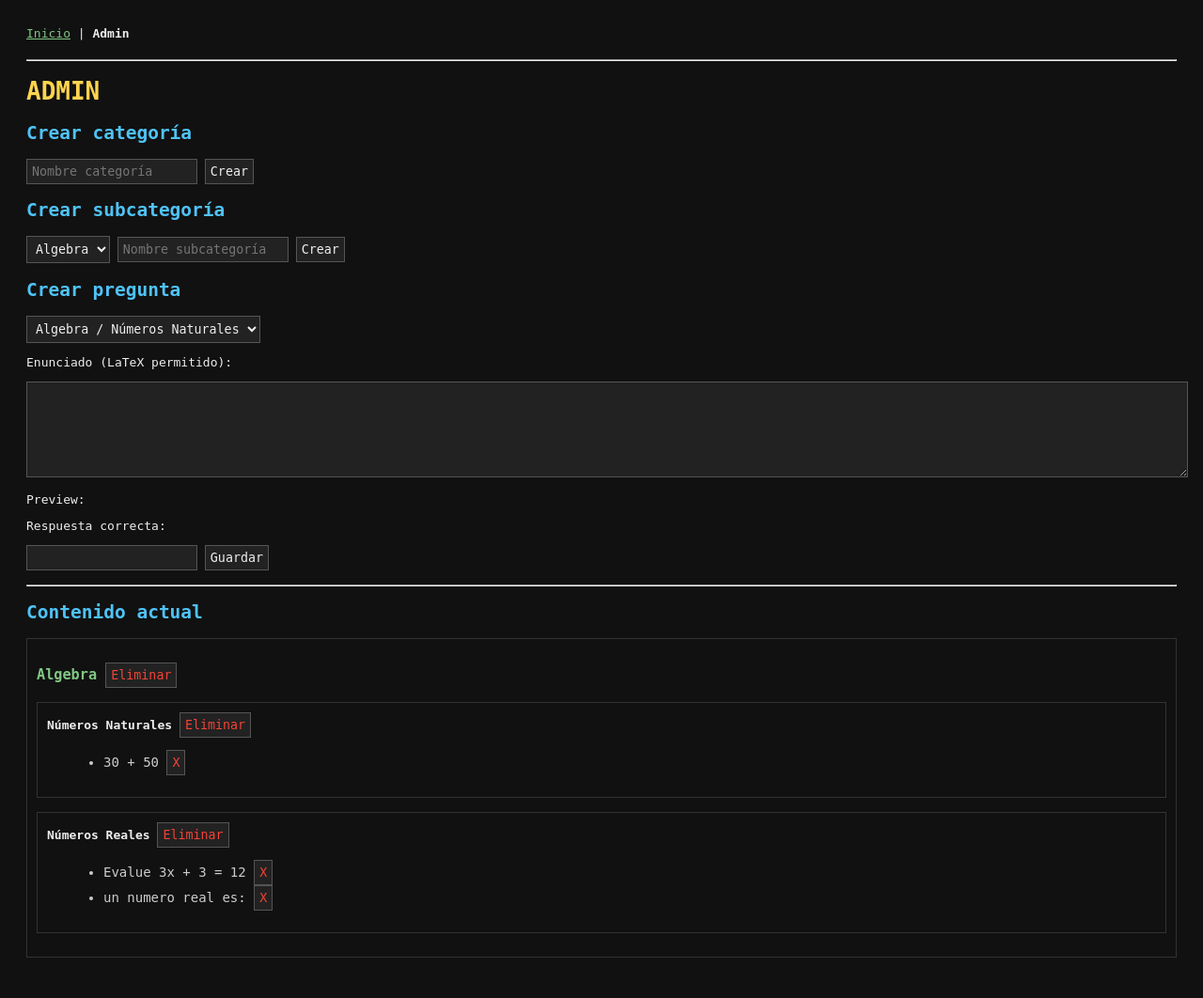
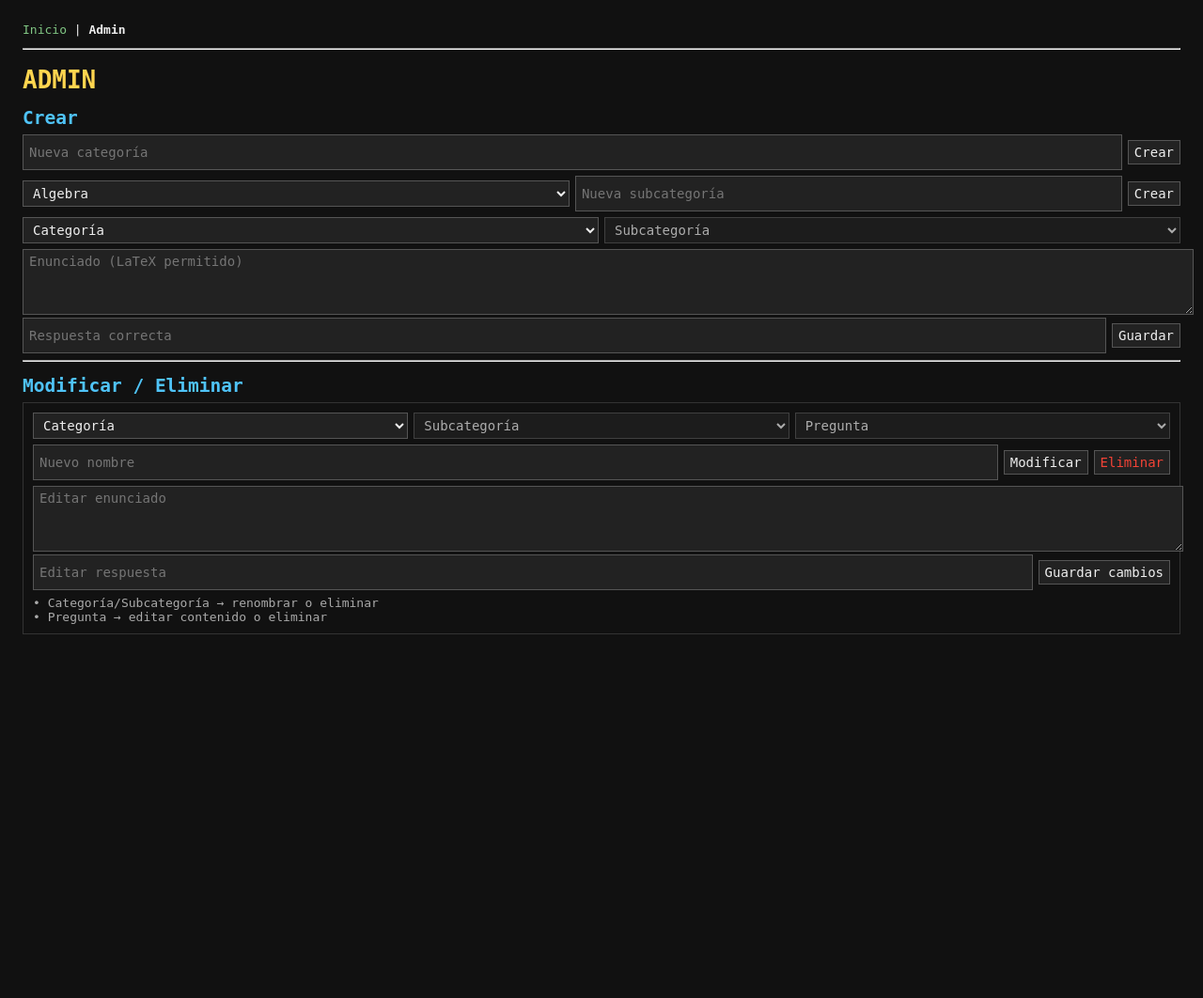
Before and after one commit to Eulalawrence19/sciences-trainer, a FastAPI app: page /admin in a window 1280 px wide. Shown: the whole page at 94% size. After the commit the page ends 675 px from the top, so only its background shows below. Run offline with FastAPI, Linux system fonts and the light colour scheme; data comes from the database, SQL or seed files in the repository.

Commit message:
Update templates and logic

```diff
--- a/app/main.py
+++ b/app/main.py
@@ -13,7 +13,10 @@ from app.crud import (
     get_question,
     delete_category,
     delete_subcategory,
-    delete_question
+    delete_question,
+    update_category,
+    update_subcategory,
+    update_question
 )
 from app.engine import evaluate_answer
 
@@ -22,7 +25,7 @@ app = FastAPI(title="Sciences Trainer")
 templates = Jinja2Templates(directory="app/templates")
 
 # =====================================================
-# SESIÓN (single-user, pedagógica)
+# SESIÓN (single-user, simple)
 # =====================================================
 SESSION = {}
 
@@ -107,6 +110,32 @@ def admin_delete_question(question_id: int = Form(...)):
     delete_question(question_id)
     return RedirectResponse("/admin", status_code=303)
 
+@app.post("/admin/category/update")
+def admin_update_category(
+    category_id: int = Form(...),
+    name: str = Form(...)
+):
+    update_category(category_id, name)
+    return RedirectResponse("/admin", status_code=303)
+
+
+@app.post("/admin/subcategory/update")
+def admin_update_subcategory(
+    subcategory_id: int = Form(...),
+    name: str = Form(...)
+):
+    update_subcategory(subcategory_id, name)
+    return RedirectResponse("/admin", status_code=303)
+
+
+@app.post("/admin/question/update")
+def admin_update_question(
+    question_id: int = Form(...),
+    statement: str = Form(...),
+    answer: str = Form(...)
+):
+    update_question(question_id, statement, answer)
+    return RedirectResponse("/admin", status_code=303)
 
 # =====================================================
 # PLAY — INICIO
@@ -120,7 +149,6 @@ def play_start(
     all_questions: int | None = Form(None),
     exam: int | None = Form(None)
 ):
-    # seleccionar preguntas
     if all_questions:
         questions = get_random_questions(subcategory_id, None)
     else:
@@ -129,7 +157,6 @@ def play_start(
     if not questions:
         return RedirectResponse("/", status_code=303)
 
-    # inicializar sesión
     SESSION.clear()
     SESSION.update({
         "queue": [q.id for q in questions],
@@ -160,7 +187,7 @@ def play_start(
 
 
 # =====================================================
-# PLAY — RESPUESTA
+# PLAY — RESPUESTA NORMAL
 # =====================================================
 @app.post("/play/answer", response_class=HTMLResponse)
 def play_answer(
@@ -172,29 +199,9 @@ def play_answer(
     elapsed = time.time() - SESSION["start_time"]
     remaining = int(SESSION["time_limit"] - elapsed)
 
-    # ⛔ FIN POR TIEMPO
+    # ⛔ si el tiempo ya acabó, mostrar resumen
     if remaining <= 0:
-        correct = 0
-        if SESSION["mode"] == "exam":
-            for a in SESSION["answers"]:
-                r = evaluate_answer(a["question_id"], a["user_answer"])
-                if r["correct"]:
-                    correct += 1
-        else:
-            correct = SESSION["correct"]
-
-        return templates.TemplateResponse(
-            "play.html",
-            {
-                "request": request,
-                "summary": {
-                    "attempts": SESSION["current"],
-                    "correct": correct,
-                    "timeout": True
-                },
-                "training": False
-            }
-        )
+        return play_timeout(request)
 
     # guardar respuesta
     SESSION["answers"].append({
@@ -204,7 +211,6 @@ def play_answer(
 
     result = None
 
-    # evaluar SOLO en entrenamiento
     if SESSION["mode"] == "training":
         result = evaluate_answer(question_id, user_answer)
         if result["correct"]:
@@ -212,28 +218,9 @@ def play_answer(
 
     SESSION["current"] += 1
 
-    # ⛔ FIN POR NÚMERO DE PREGUNTAS
+    # ⛔ fin por preguntas
     if SESSION["current"] >= len(SESSION["queue"]):
-        correct = 0
-        if SESSION["mode"] == "exam":
-            for a in SESSION["answers"]:
-                r = evaluate_answer(a["question_id"], a["user_answer"])
-                if r["correct"]:
-                    correct += 1
-        else:
-            correct = SESSION["correct"]
-
-        return templates.TemplateResponse(
-            "play.html",
-            {
-                "request": request,
-                "summary": {
-                    "attempts": len(SESSION["queue"]),
-                    "correct": correct
-                },
-                "training": False
-            }
-        )
+        return play_timeout(request)
 
     # siguiente pregunta
     next_q_id = SESSION["queue"][SESSION["current"]]
@@ -254,7 +241,34 @@ def play_answer(
     if result:
         context["result"] = result
 
+    return templates.TemplateResponse("play.html", context)
+
+
+# =====================================================
+# PLAY — TIMEOUT / FIN
+# =====================================================
+@app.post("/play/timeout", response_class=HTMLResponse)
+def play_timeout(request: Request):
+    attempts = SESSION.get("current", 0)
+
+    if SESSION.get("mode") == "exam":
+        correct = 0
+        for a in SESSION.get("answers", []):
+            r = evaluate_answer(a["question_id"], a["user_answer"])
+            if r["correct"]:
+                correct += 1
+    else:
+        correct = SESSION.get("correct", 0)
+
     return templates.TemplateResponse(
         "play.html",
-        context
+        {
+            "request": request,
+            "summary": {
+                "attempts": attempts,
+                "correct": correct,
+                "timeout": True
+            },
+            "training": False
+        }
     )
--- a/app/templates/admin.html
+++ b/app/templates/admin.html
@@ -4,194 +4,316 @@
 <meta charset="UTF-8">
 <title>Admin</title>
 
-<nav style="margin-bottom:20px;">
-  <a href="/" style="color:#81c784;">Inicio</a> |
-  <strong>Admin</strong>
-</nav>
-<hr>
-
 <style>
 body {
   font-family: monospace;
   background:#111;
   color:#eee;
-    padding:20px;
+  padding:16px;
 }
 
-  h1 { color:#ffd54f; }
-  h2 { color:#4fc3f7; }
-  h3 { color:#81c784; }
+nav { margin-bottom:12px; }
+nav a { color:#81c784; text-decoration:none; }
 
-  form { margin-bottom:15px; }
+h1 { color:#ffd54f; margin-bottom:10px; }
+h2 { color:#4fc3f7; margin:14px 0 6px; }
 
 input, textarea, select, button {
   background:#222;
   color:#eee;
   border:1px solid #555;
   font-family: monospace;
-    padding:5px;
+  padding:4px 6px;
+  font-size:14px;
 }
 
-  textarea {
-    width:100%;
-    height:90px;
+select, input { height:28px; }
+textarea { width:100%; height:60px; }
+
+button { cursor:pointer; white-space:nowrap; }
+
+.row {
+  display:flex;
+  gap:6px;
+  align-items:center;
+  margin-bottom:6px;
 }
 
-  button {
-    cursor:pointer;
-  }
+.row > * { flex:1; }
+.row button { flex:0; }
 
 .box {
   border:1px solid #333;
   padding:10px;
-    margin-bottom:15px;
+  margin-bottom:12px;
 }
 
-  .danger {
-    color:#f44336;
-  }
-
-  .inline {
-    display:inline;
-  }
-
-  .question {
-    margin-left:20px;
-    font-size:14px;
-    color:#ccc;
-  }
+.danger { color:#f44336; }
+.small { font-size:13px; color:#aaa; }
 </style>
-
-<script>
-  window.MathJax = {
-    tex: {
-      inlineMath: [['$', '$'], ['\\(', '\\)']],
-      displayMath: [['$$', '$$'], ['\\[', '\\]']]
-    }
-  };
-</script>
-<script src="https://cdn.jsdelivr.net/npm/mathjax@3/es5/tex-mml-chtml.js"></script>
 </head>
 
 <body>
 
+<nav>
+  <a href="/">Inicio</a> | <strong>Admin</strong>
+</nav>
+<hr>
+
 <h1>ADMIN</h1>
 
-<!-- ========================= -->
-<!-- CREAR CATEGORÍA -->
-<!-- ========================= -->
-<h2>Crear categoría</h2>
+<!-- ================================================= -->
+<!-- CREAR -->
+<!-- ================================================= -->
+<h2>Crear</h2>
+
 <form method="post" action="/admin/category">
-  <input name="name" placeholder="Nombre categoría" required>
+  <div class="row">
+    <input name="name" placeholder="Nueva categoría" required>
     <button>Crear</button>
+  </div>
 </form>
 
-<!-- ========================= -->
-<!-- CREAR SUBCATEGORÍA -->
-<!-- ========================= -->
-<h2>Crear subcategoría</h2>
 <form method="post" action="/admin/subcategory">
+  <div class="row">
     <select name="category_id" required>
       {% for c in categories %}
         <option value="{{ c.id }}">{{ c.name }}</option>
       {% endfor %}
     </select>
-  <input name="name" placeholder="Nombre subcategoría" required>
+    <input name="name" placeholder="Nueva subcategoría" required>
     <button>Crear</button>
+  </div>
 </form>
 
-<!-- ========================= -->
-<!-- CREAR PREGUNTA -->
-<!-- ========================= -->
-<h2>Crear pregunta</h2>
 <form method="post" action="/admin/question">
-  <select name="subcategory_id" required>
+  <div class="row">
+    <select id="c_create">
+      <option value="">Categoría</option>
       {% for c in categories %}
-      {% for s in c.subcategories %}
-        <option value="{{ s.id }}">{{ c.name }} / {{ s.name }}</option>
-      {% endfor %}
+        <option value="{{ c.id }}">{{ c.name }}</option>
       {% endfor %}
     </select>
 
-  <p>Enunciado (LaTeX permitido):</p>
-  <textarea id="statement" name="statement"></textarea>
+    <select name="subcategory_id" id="s_create" required disabled>
+      <option value="">Subcategoría</option>
+    </select>
+  </div>
 
-  <p>Preview:</p>
-  <div id="preview"></div>
+  <textarea name="statement" placeholder="Enunciado (LaTeX permitido)"></textarea>
 
-  <p>Respuesta correcta:</p>
-  <input name="answer" required>
-
+  <div class="row">
+    <input name="answer" placeholder="Respuesta correcta" required>
     <button>Guardar</button>
+  </div>
 </form>
 
 <hr>
 
-<!-- ========================= -->
-<!-- CONTENIDO EXISTENTE -->
-<!-- ========================= -->
-<h2>Contenido actual</h2>
+<!-- ================================================= -->
+<!-- MODIFICAR / ELIMINAR -->
+<!-- ================================================= -->
+<h2>Modificar / Eliminar</h2>
 
+<div class="box">
+
+  <div class="row">
+    <select id="c_edit">
+      <option value="">Categoría</option>
       {% for c in categories %}
-  <div class="box">
-    <h3>
-      {{ c.name }}
-      <form method="post" action="/admin/category/delete" class="inline">
-        <input type="hidden" name="category_id" value="{{ c.id }}">
-        <button class="danger"
-          onclick="return confirm('¿Eliminar categoría completa?')">
-          Eliminar
-        </button>
-      </form>
-    </h3>
+        <option value="{{ c.id }}">{{ c.name }}</option>
+      {% endfor %}
+    </select>
 
+    <select id="s_edit" disabled>
+      <option value="">Subcategoría</option>
+    </select>
+
+    <select id="q_edit" disabled>
+      <option value="">Pregunta</option>
+    </select>
+  </div>
+
+  <div class="row">
+    <input id="edit_name" placeholder="Nuevo nombre">
+    <button onclick="submitRename()">Modificar</button>
+    <button class="danger" onclick="submitDelete()">Eliminar</button>
+  </div>
+
+  <textarea id="edit_statement" placeholder="Editar enunciado"></textarea>
+
+  <div class="row">
+    <input id="edit_answer" placeholder="Editar respuesta">
+    <button onclick="submitQuestionEdit()">Guardar cambios</button>
+  </div>
+
+  <div class="small">
+    • Categoría/Subcategoría → renombrar o eliminar<br>
+    • Pregunta → editar contenido o eliminar
+  </div>
+
+</div>
+
+<!-- ================================================= -->
+<!-- IDS OCULTOS -->
+<!-- ================================================= -->
+<input type="hidden" id="edit_category_id">
+<input type="hidden" id="edit_subcategory_id">
+<input type="hidden" id="edit_question_id">
+
+<!-- ================================================= -->
+<!-- JS -->
+<!-- ================================================= -->
+<script>
+const tree = {
+{% for c in categories %}
+  "{{ c.id }}": {
+    name: "{{ c.name }}",
+    subs: {
       {% for s in c.subcategories %}
-      <div class="box">
-        <strong>
-          {{ s.name }}
-          <form method="post" action="/admin/subcategory/delete" class="inline">
-            <input type="hidden" name="subcategory_id" value="{{ s.id }}">
-            <button class="danger"
-              onclick="return confirm('¿Eliminar subcategoría?')">
-              Eliminar
-            </button>
-          </form>
-        </strong>
+      "{{ s.id }}": {
+        name: "{{ s.name }}",
+        questions: {
+          {% for q in s.questions %}
+          "{{ q.id }}": {
+            statement: "{{ q.statement | replace('\n',' ') }}",
+            answer: "{{ q.answer }}"
+          },
+          {% endfor %}
+        }
+      },
+      {% endfor %}
+    }
+  },
+{% endfor %}
+};
 
-        {% if s.questions and s.questions|length > 0 %}
-          <ul>
-            {% for q in s.questions %}
-              <li class="question">
-                {{ q.statement[:80] }}{% if q.statement|length > 80 %}...{% endif %}
-                <form method="post" action="/admin/question/delete" class="inline">
-                  <input type="hidden" name="question_id" value="{{ q.id }}">
-                  <button class="danger"
-                    onclick="return confirm('¿Eliminar pregunta?')">
-                    X
-                  </button>
-                </form>
-              </li>
-            {% endfor %}
-          </ul>
-        {% else %}
-          <div class="question">Sin preguntas</div>
-        {% endif %}
-      </div>
-    {% endfor %}
-  </div>
-{% endfor %}
+// ---------- CREAR ----------
+const cCreate = document.getElementById("c_create");
+const sCreate = document.getElementById("s_create");
 
-<script>
-const input = document.getElementById("statement");
-const preview = document.getElementById("preview");
+cCreate.onchange = () => {
+  sCreate.innerHTML = '<option value="">Subcategoría</option>';
+  sCreate.disabled = true;
+  if (!tree[cCreate.value]) return;
 
-if (input) {
-  input.addEventListener("input", () => {
-    preview.textContent = input.value;
-    if (window.MathJax) {
-      MathJax.typesetPromise([preview]);
+  Object.entries(tree[cCreate.value].subs).forEach(([id,s])=>{
+    let o=document.createElement("option");
+    o.value=id; o.textContent=s.name;
+    sCreate.appendChild(o);
+  });
+  sCreate.disabled=false;
+};
+
+// ---------- EDITAR ----------
+const cE = document.getElementById("c_edit");
+const sE = document.getElementById("s_edit");
+const qE = document.getElementById("q_edit");
+
+const nameI = document.getElementById("edit_name");
+const stI = document.getElementById("edit_statement");
+const anI = document.getElementById("edit_answer");
+
+cE.onchange = () => {
+  document.getElementById("edit_category_id").value = cE.value;
+  document.getElementById("edit_subcategory_id").value = "";
+  document.getElementById("edit_question_id").value = "";
+
+  sE.innerHTML='<option value="">Subcategoría</option>';
+  qE.innerHTML='<option value="">Pregunta</option>';
+  sE.disabled=true; qE.disabled=true;
+  nameI.value=""; stI.value=""; anI.value="";
+
+  if (!tree[cE.value]) return;
+
+  Object.entries(tree[cE.value].subs).forEach(([id,s])=>{
+    let o=document.createElement("option");
+    o.value=id; o.textContent=s.name;
+    sE.appendChild(o);
+  });
+  sE.disabled=false;
+  nameI.value = tree[cE.value].name;
+};
+
+sE.onchange = () => {
+  document.getElementById("edit_subcategory_id").value = sE.value;
+  document.getElementById("edit_question_id").value = "";
+
+  qE.innerHTML='<option value="">Pregunta</option>';
+  qE.disabled=true;
+  nameI.value=""; stI.value=""; anI.value="";
+
+  const s = tree[cE.value]?.subs[sE.value];
+  if (!s) return;
+
+  Object.entries(s.questions).forEach(([id,q])=>{
+    let o=document.createElement("option");
+    o.value=id;
+    o.textContent=q.statement.slice(0,40);
+    qE.appendChild(o);
+  });
+  qE.disabled=false;
+  nameI.value = s.name;
+};
+
+qE.onchange = () => {
+  document.getElementById("edit_question_id").value = qE.value;
+  const q = tree[cE.value].subs[sE.value].questions[qE.value];
+  stI.value = q.statement;
+  anI.value = q.answer;
+};
+
+// ---------- POST HELPERS ----------
+function post(path, data){
+  const f=document.createElement("form");
+  f.method="post"; f.action=path;
+  for (let k in data){
+    let i=document.createElement("input");
+    i.type="hidden"; i.name=k; i.value=data[k];
+    f.appendChild(i);
   }
+  document.body.appendChild(f);
+  f.submit();
+}
+
+// ---------- ACTIONS ----------
+function submitRename(){
+  const catId = document.getElementById("edit_category_id").value;
+  const subId = document.getElementById("edit_subcategory_id").value;
+  const name  = nameI.value;
+
+  if (subId)
+    post("/admin/subcategory/update",{subcategory_id:subId,name:name});
+  else if (catId)
+    post("/admin/category/update",{category_id:catId,name:name});
+  else
+    alert("Selecciona categoría o subcategoría");
+}
+
+function submitQuestionEdit(){
+  const qId = document.getElementById("edit_question_id").value;
+  if (!qId) return alert("Selecciona una pregunta");
+
+  post("/admin/question/update",{
+    question_id:qId,
+    statement:stI.value,
+    answer:anI.value
   });
+}
+
+function submitDelete(){
+  const qId = document.getElementById("edit_question_id").value;
+  const subId = document.getElementById("edit_subcategory_id").value;
+  const catId = document.getElementById("edit_category_id").value;
+
+  if (qId)
+    post("/admin/question/delete",{question_id:qId});
+  else if (subId)
+    post("/admin/subcategory/delete",{subcategory_id:subId});
+  else if (catId)
+    post("/admin/category/delete",{category_id:catId});
+  else
+    alert("Selecciona algo para eliminar");
 }
 </script>
 
```
Also changed, not shown: app/crud.py (+37 -0 lines), app/templates/play.html (+76 -22 lines). Lines whose indentation alone changed are shown as unchanged.
